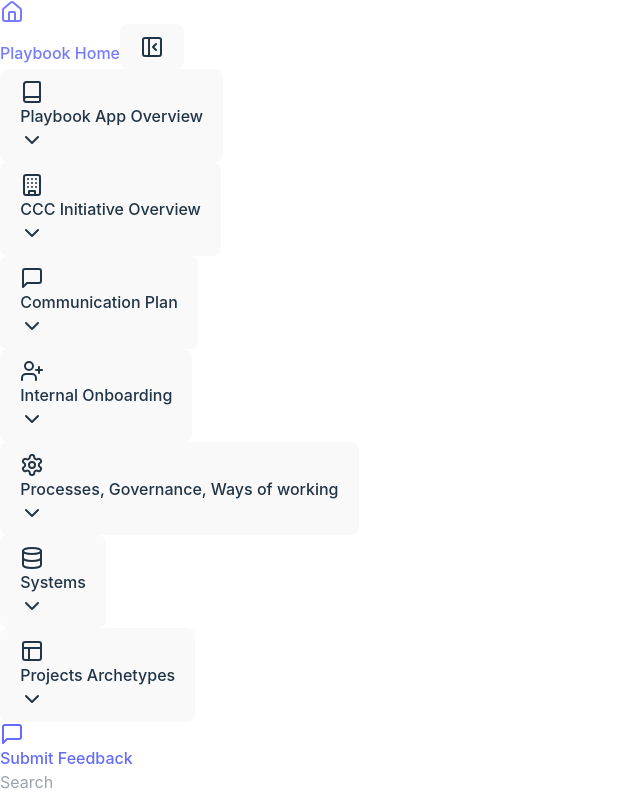
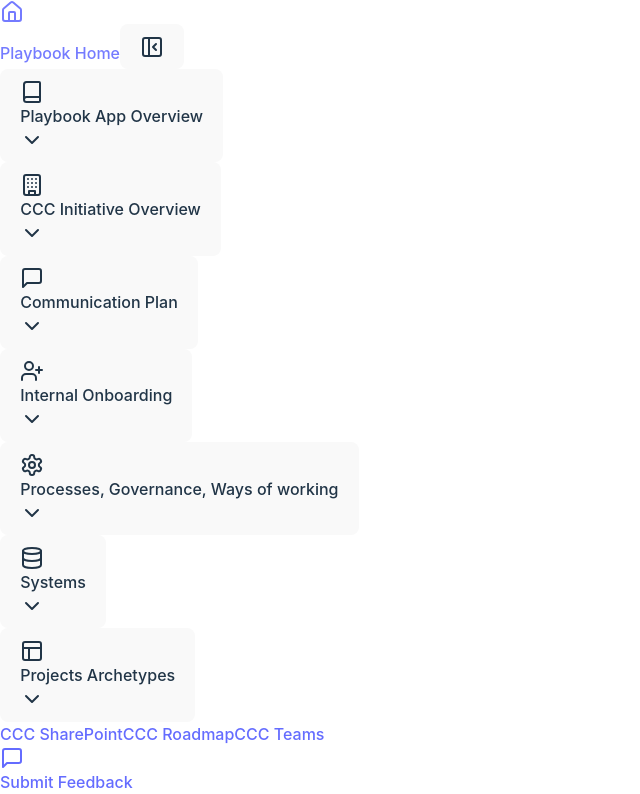
Before and after one commit to Bpxinfo/Playbook, a React (Vite) app in the folder playbook/: page / in a window 1280 px wide. Shown: the top 794 px of the page, without its empty margins (0-640 px from the left). Built offline with nearby package versions, Linux system fonts and the light colour scheme.

Commit message:
top nav bar

```diff
--- a/playbook/src/layouts/MainLayout.jsx
+++ b/playbook/src/layouts/MainLayout.jsx
@@ -357,7 +357,7 @@
 return (
     <div className="flex h-screen bg-gray-100">
       <div className={`${isSidebarCollapsed ? 'w-16' : 'w-64'} flex-shrink-0 bg-white shadow-lg relative transition-all duration-300`}>
-      <div className="p-4 border-b flex items-center justify-between">
+      <div className="bg-white h-16 px-4 border-b shadow-sm flex justify-between items-center space-x-4">
         <Link to="/" className="flex items-center hover:opacity-80 transition-opacity">
           <Home className="w-5 h-5 text-red-800" />
           {!isSidebarCollapsed && (
@@ -374,6 +374,7 @@
             <PanelLeftClose className="w-5 h-5 text-gray-600" />
           )}
         </button>
+
       </div>
 
         <nav className="p-2 bg-white">
@@ -446,8 +447,19 @@
       </div>
 
       <div className="flex-1 overflow-auto">
-        <div className="bg-white p-4 shadow-sm flex justify-end items-center space-x-4">
-          <Link
+      <div className="bg-white h-16 px-4 border-b shadow-sm flex justify-end items-center space-x-4">
+        <div className="flex items-center space-x-6">
+          <a href="#" target="_blank" rel="noopener noreferrer" className="text-red-800 hover:underline">
+            CCC SharePoint
+          </a>
+          <a href="https://gileaddevops.atlassian.net/jira/software/projects/CCC/boards/573/timeline" target="_blank" rel="noopener noreferrer" className="text-red-800 hover:underline">
+            CCC Roadmap
+          </a>
+          <a href="https://teams.microsoft.com/l/message/19:_TkzRgZXMaElC80lbjf5yAAAjIHb7mqskMYagjWGLAo1@thread.tacv2/1734705452841?tenantId=e7f500ac-0b75-43f5-8828-a47b41ce80a3&groupId=2e75375c-5013-425e-8285-f1ad5f9651f5&parentMessageId=1734705452841&teamName=G_Team&channelName=General&createdTime=1734705452841" target="_blank" rel="noopener noreferrer" className="text-red-800 hover:underline">
+            CCC Teams
+          </a>
+        </div>
+        <Link
             to="/feedback"
             className="flex items-center text-red-800 hover:text-red-700 transition-colors"
           >
```
